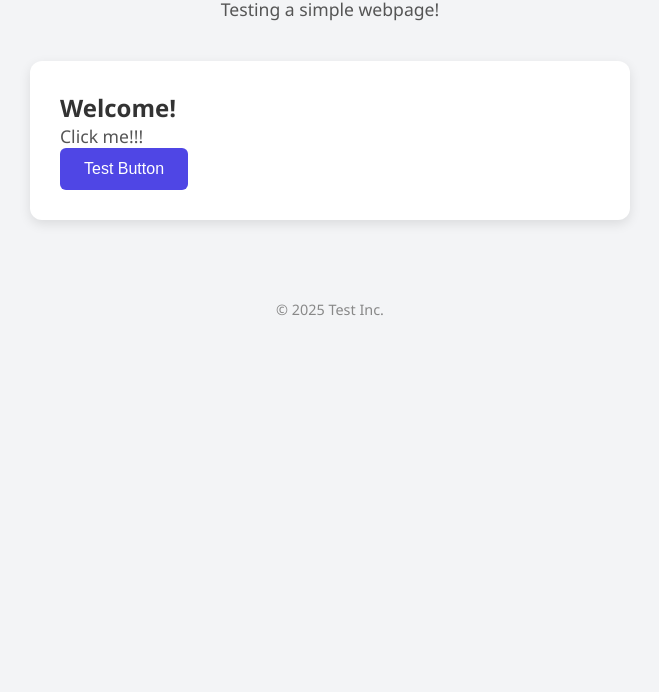
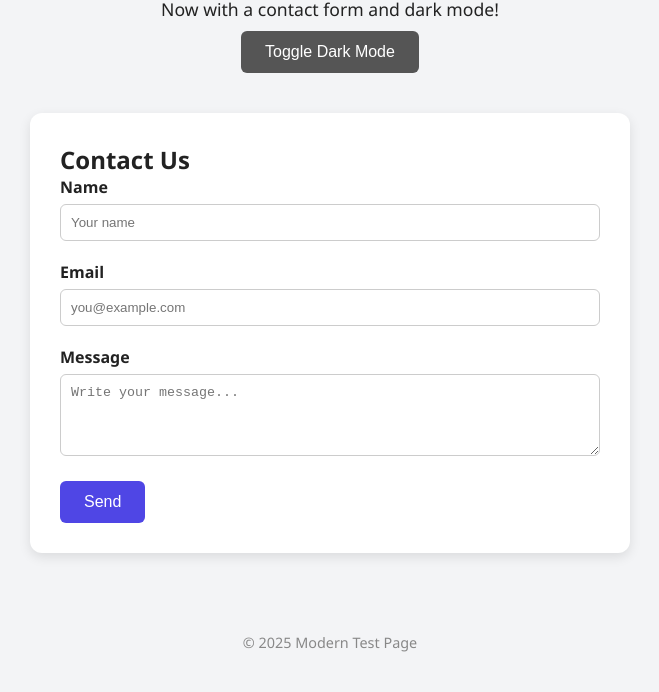
Before and after one commit to Jak0ps/mywebpage, a plain HTML site: page index.html in a window 1280 px wide. Shown: the part 108-800 px from the top of the page, without its empty margins (310-969 px from the left). Drawn offline with Linux system fonts and the light colour scheme.

Commit message:
Update index.html

```diff
--- a/index.html
+++ b/index.html
@@ -7,9 +7,17 @@
   <style>
     :root {
       --primary-color: #4f46e5;
-      --text-color: #333;
       --bg-color: #f3f4f6;
+      --text-color: #222;
       --card-bg: white;
+      --input-bg: #fff;
+    }
+
+    body.dark {
+      --bg-color: #1e1e1e;
+      --text-color: #f0f0f0;
+      --card-bg: #2c2c2c;
+      --input-bg: #3a3a3a;
     }
 
     * {
@@ -26,6 +34,7 @@
       flex-direction: column;
       align-items: center;
       padding: 40px 20px;
+      transition: background-color 0.3s, color 0.3s;
     }
 
     header {
@@ -41,7 +50,7 @@
 
     p {
       font-size: 1.1rem;
-      color: #555;
+      color: inherit;
     }
 
     .card {
@@ -69,29 +78,83 @@
       background-color: #3730a3;
     }
 
+    .form-group {
+      margin-bottom: 20px;
+    }
+
+    label {
+      display: block;
+      margin-bottom: 6px;
+      font-weight: bold;
+    }
+
+    input, textarea {
+      width: 100%;
+      padding: 10px;
+      border: 1px solid #ccc;
+      background-color: var(--input-bg);
+      color: var(--text-color);
+      border-radius: 6px;
+      transition: border 0.3s;
+    }
+
+    input:focus, textarea:focus {
+      outline: none;
+      border-color: var(--primary-color);
+    }
+
     footer {
       margin-top: 60px;
       font-size: 0.9rem;
       color: #888;
+    }
+
+    .toggle-btn {
+      margin-top: 10px;
+      background-color: #555;
+    }
+
+    .toggle-btn:hover {
+      background-color: #333;
     }
   </style>
 </head>
 <body>
 
   <header>
-    <h1>🚀 Jak0ps test page</h1>
-    <p>Testing a simple webpage!</p>
+    <h1>✨ Jak0ps test page</h1>
+    <p>Now with a contact form and dark mode!</p>
+    <button class="toggle-btn" onclick="toggleDarkMode()">Toggle Dark Mode</button>
   </header>
 
   <div class="card">
-    <h2>Welcome!</h2>
-    <p>Click me!!!</p>
-    <button onclick="alert('Button clicked!')">Test Button</button>
+    <h2>Contact Us</h2>
+    <form onsubmit="event.preventDefault(); alert('Form submitted!')">
+      <div class="form-group">
+        <label for="name">Name</label>
+        <input id="name" name="name" type="text" placeholder="Your name" required>
+      </div>
+      <div class="form-group">
+        <label for="email">Email</label>
+        <input id="email" name="email" type="email" placeholder="you@example.com" required>
+      </div>
+      <div class="form-group">
+        <label for="msg">Message</label>
+        <textarea id="msg" name="msg" rows="4" placeholder="Write your message..." required></textarea>
+      </div>
+      <button type="submit">Send</button>
+    </form>
   </div>
 
   <footer>
-    &copy; 2025 Test Inc.
+    &copy; 2025 Modern Test Page
   </footer>
+
+  <script>
+    function toggleDarkMode() {
+      document.body.classList.toggle('dark');
+    }
+  </script>
 
 </body>
 </html>
```
